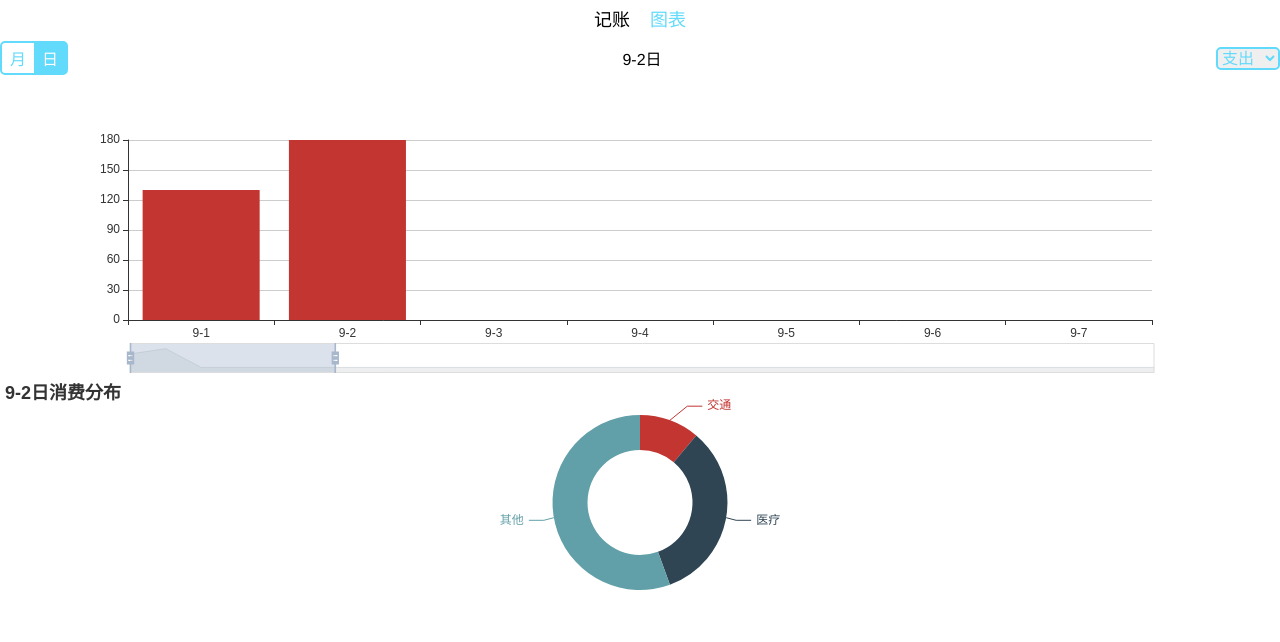
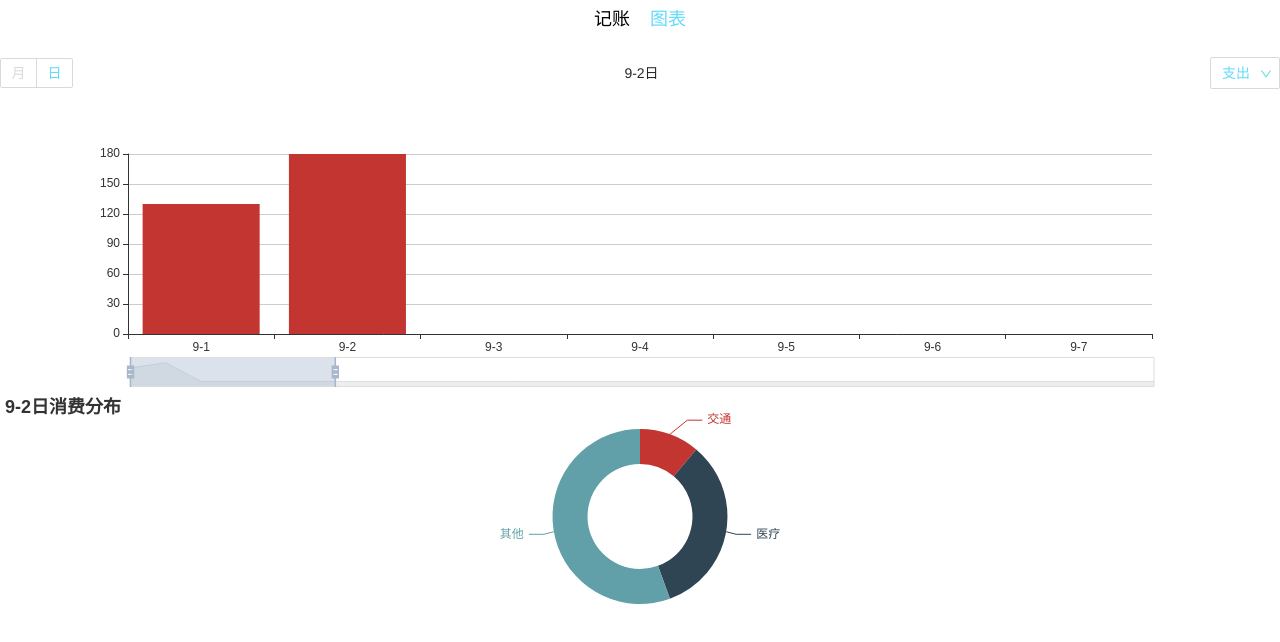
Before and after one commit to Freddy-Gong/charge-account-2, a React app: page /#/chart in a window 1280 px wide. Shown: the top 642 px of the page. Built offline with nearby package versions, Linux system fonts and the light colour scheme; the HTML template or start-up script is replaced by a standard one.

Commit message:
引入antd的select，更改chart页面样式

```diff
--- a/package.json
+++ b/package.json
@@ -15,6 +15,7 @@
     "@types/react-dom": "^16.9.0",
     "@typescript-eslint/eslint-plugin": "^2.10.0",
     "@typescript-eslint/parser": "^2.10.0",
+    "antd": "^4.6.2",
     "babel-eslint": "10.1.0",
     "babel-jest": "^24.9.0",
     "babel-loader": "8.1.0",
--- a/src/index.scss
+++ b/src/index.scss
@@ -1,4 +1,5 @@
 @import-normalize;
+@import '~antd/dist/antd.css';
 body {
   margin: 0;
   font-family: -apple-system, BlinkMacSystemFont, 'Helvetica Neue', 'Roboto', 'Oxygen',
--- a/src/view/Chart/Chart.tsx
+++ b/src/view/Chart/Chart.tsx
@@ -2,6 +2,8 @@ import React, { useState } from 'react'
 import styled from 'styled-components'
 import Time from 'Components/TIme'
 import ChartSection from './ChartSection'
+import { Select } from 'antd'
+
 const Header = styled.div`
     display:flex;
     justify-content:space-between;
@@ -13,7 +15,7 @@ const Header = styled.div`
         > span{
             display:flex;
             justify-content:center;
-            width:2em;
+            width:2.5em;
             padding:3px 0px;
         }
     }
@@ -21,28 +23,40 @@ const Header = styled.div`
         height:1em;
     }
     > .time{
-        border:2px solid rgb(97,218,251);
-        border-radius:5px;
+        border:1px solid rgb(217,217,217);
+        border-radius:2px;
+        position:relative;
         > span{
+            color:rgb(217,217,217);
+        }
+        > .active{
             color:rgb(97,218,251);
         }
-        > .active{
-            background:rgb(97,218,251);
-            color:white;
+        > .line{
+            background:rgb(217,217,217);
+            width:1px;
         }
     }
-    .category{
-        border:2px solid rgb(97,218,251);
-        width:4em;
-        font-size:16px;
+    .select{
+        width:5em;
         color:rgb(97,218,251);
-        border-radius:5px;
-        outline:none;
+        > span{
+            > span{
+                position:relative;
+                > svg{
+                    position:absolute;
+                    top:-0.4em;
+                    left:0.5em;
+                    fill:rgb(97,218,215);
+                }
+            }
+        }
     }
 `
 
 const Chart = () => {
     const { MonthAndDay, Month } = Time();
+    const { Option } = Select
     const [category, setCategory] = useState<'-' | '+'>('-')
     const [time, setTime] = useState<'day' | 'month'>('day')
     let monthOrDay: string = '', monthOrDayString: string = ''
@@ -65,13 +79,14 @@ const Chart = () => {
             <Header>
                 <div className="time">
                     <span className={time === 'month' ? 'active' : ''} onClick={() => setTime('month')}>月</span>
+                    <span className='line'></span>
                     <span className={time === 'day' ? 'active' : ''} onClick={() => setTime('day')}>日</span>
                 </div>
                 <div>{monthOrDayString}</div>
-                <select className="category" onChange={change}>
-                    <option value='-' >支出</option>
-                    <option value='-' >收入</option>
-                </select>
+                <Select defaultValue='-' className="select" onChange={change}>
+                    <Option value='-'>支出</Option>
+                    <Option value='+'>收入</Option>
+                </Select>
             </Header>
             <ChartSection value={category} time={time} monthOrDay={monthOrDay} />
         </>
```
Also changed, not shown: 1 other file (tests, documents, lock files or other folders).
